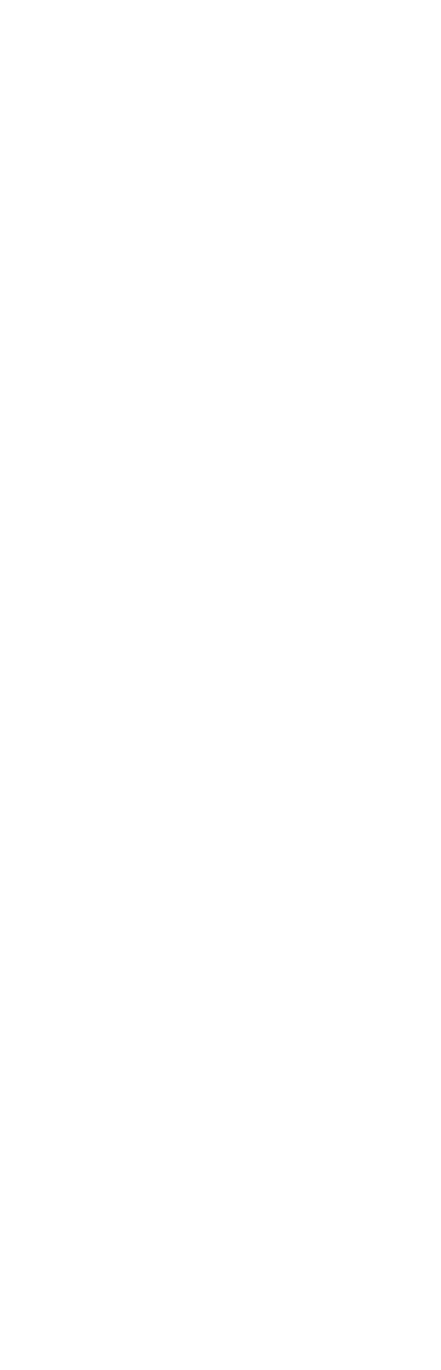
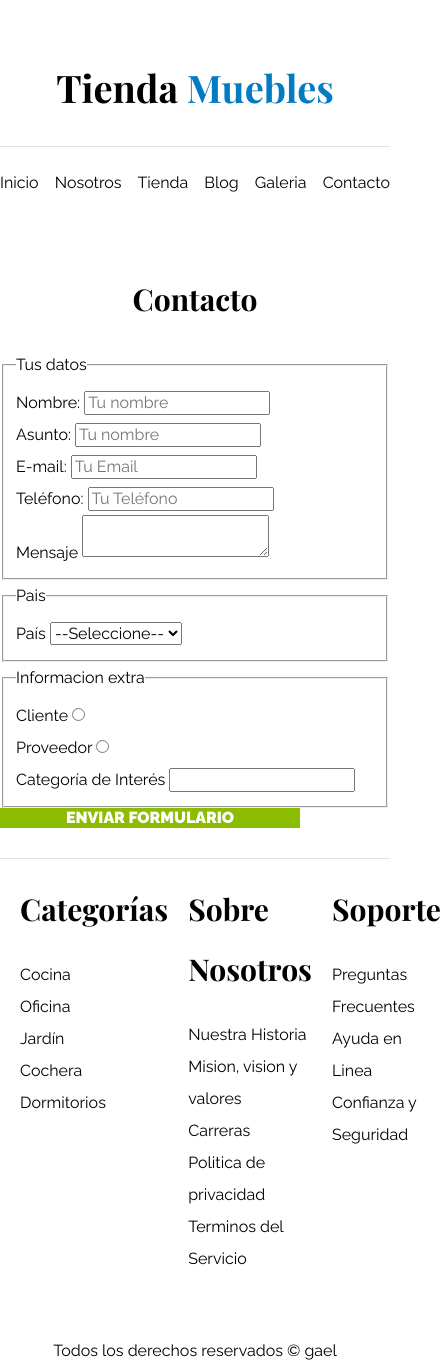
Before and after one commit to Gaelyazmara/Ecommerce, a plain HTML site: page contacto.html in a window 390 px wide. Shown: the whole page, 441 px wide, since content can reach past the window. Before the commit the page ends 844 px from the top, so only its background shows below. Drawn offline with nearby package versions, Linux system fonts and the light colour scheme.

Commit message:
Terminado a falta de responsive

```diff
--- a/contacto.html
+++ b/contacto.html
@@ -0,0 +1,152 @@
+<!DOCTYPE html>
+<html lang="en">
+<head>
+    <meta charset="UTF-8">
+    <meta http-equiv="X-UA-Compatible" content="IE=edge">
+    <meta name="viewport" content="width=device-width, initial-scale=1.0">
+    <title>Contacto</title>
+    <link rel="stylesheet" href="/css/normalize.css">
+    <link rel="preconnect" href="https://fonts.googleapis.com">
+    <link rel="preconnect" href="https://fonts.gstatic.com" crossorigin>
+    <link href="https://fonts.googleapis.com/css2?family=Playfair+Display:wght@700&family=Raleway:wght@400;700;900&display=swap" rel="stylesheet">
+    <link rel="stylesheet" href="/css/app.css">
+</head>
+
+<body>
+    <header>
+        <h1 class="nombre-sitio">Tienda <span>Muebles</span></h1>
+    </header>
+
+    <div class="contenedor-navegacion">
+        <nav class="nav-principal contenedor">
+            <a href="index.html">Inicio</a>
+            <a href="nosotros.html">Nosotros</a>
+            <a href="tienda.html">Tienda</a>
+            <a href="blog.html">Blog</a>
+            <a href="galeria.html"> Galeria</a>
+            <a href="contacto.html">Contacto</a>
+        </nav>
+    </div>
+
+    <main class="contenedor contenido-principal">
+        <h2 class="text-center">Contacto</h2>
+
+        <form class="formulario">
+                <fieldset>
+                <legend>Tus datos</legend>
+                    <div class="campo">
+                        <label for="nombre"> Nombre: </label>
+                        <input id="nombre" type="text" placeholder="Tu nombre" required>
+                    </div>
+
+                    <div class="campo">
+                        <label for="asunto"> Asunto: </label>
+                        <input id="asunto" type="text" placeholder="Tu nombre" required>
+                    </div>
+
+                    <div class="campo">
+                        <label for="email">E-mail:</label>
+                        <input id="email" type="email" placeholder="Tu Email">
+                    </div>
+
+
+                    <div class="campo">
+                        <label for="tel">Teléfono:</label>
+                        <input id="tel" type="tel" placeholder="Tu Teléfono">
+                    </div>
+
+                    <div class="campo">
+                        <label for="mensaje">Mensaje</label>
+                        <textarea name="mensaje" id="mensaje" ></textarea>
+            </fieldset>
+
+            <fieldset>
+                <legend>Pais</legend>
+
+                <div class="campo">
+                    <label for="pais"> País </label>
+                    <select >
+                        <option selected disabled>--Seleccione--</option>
+                        <option value="MX">Mexico</option>
+                        <option value="ES">España</option>
+                        <option value="AR">Argentina</option>
+                        <option value="PR">Peru</option>
+                        <option value="BO">Bolivia</option>
+                    </select>
+                </div>
+
+            </fieldset>
+
+            <fieldset>
+                <legend>Informacion extra</legend>
+
+                <div class="campo">
+                    <label for="cliente">Cliente</label>
+                    <input id="cliente" type="radio" name="tipo" value="cliente">
+                </div>
+                <div class="campo">
+                    <label for="proveedor">Proveedor</label>
+                    <input id="proveedor" type="radio" name="tipo" value="proovedor">
+                </div>
+                <div class="campo">
+                    <label for="categoria">Categoría de Interés</label>
+                    <input list="categorias" name="categorias">
+                    <datalist id="categorias">
+                        <option value="Cocina">
+                        <option value="Salon">
+                        <option value="Television">
+                        <option value="Exterior">
+                        <option value="Dormitorio">
+                    </datalist>
+                </div>
+            </fieldset>
+
+            <input class="btn max-width-30 " type="submit" value="Enviar formulario">
+        </form>
+
+
+    </main>
+
+
+
+    <footer class="site-footer">
+        <div class="contenedor contenedor-footer">
+            <div class="footer-menu">
+                <h3>Categorías</h3>
+                <nav>
+                    <a href="#">Cocina</a>
+                    <a href="#">Oficina</a>
+                    <a href="#">Jardín</a>
+                    <a href="#">Cochera</a>
+                    <a href="#">Dormitorios</a>
+                </nav>
+            </div>
+            <div class="footer-menu">
+                <h3>Sobre Nosotros</h3>
+                <nav>
+                    <a href="#">Nuestra Historia</a>
+                    <a href="#">Mision, vision y valores</a>
+                    <a href="#">Carreras</a>
+                    <a href="#">Politica de privacidad</a>
+                    <a href="#">Terminos del Servicio</a>
+                </nav>
+            </div>
+            <div class="footer-menu">
+                <h3>Soporte</h3>
+                <nav>
+                    <a href="#">Preguntas Frecuentes</a>
+                    <a href="#">Ayuda en Linea</a>
+                    <a href="#">Confianza y Seguridad</a>
+
+                </nav>
+            </div>
+        </div>
+
+
+
+
+        <p class="copyright">Todos los derechos reservados &copy gael </p>
+    </footer>
+
+</body>
+</html>
```
Also changed, not shown: blog.html (+1 -1 lines), galeria.html (+1 -1 lines), index.html (+1 -1 lines), nosotros.html (+1 -1 lines), template.html (+1 -1 lines), tienda.html (+1 -1 lines).
